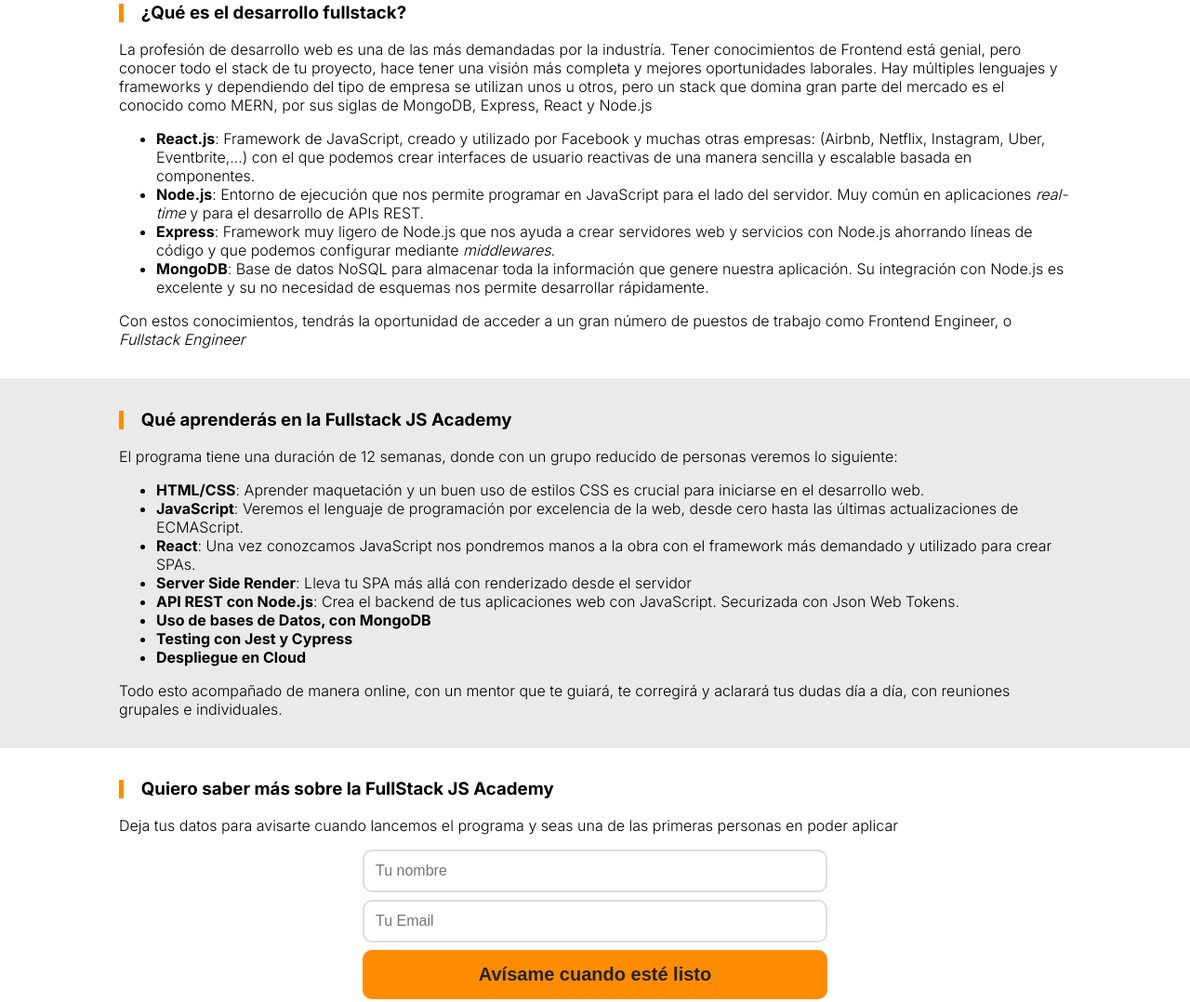
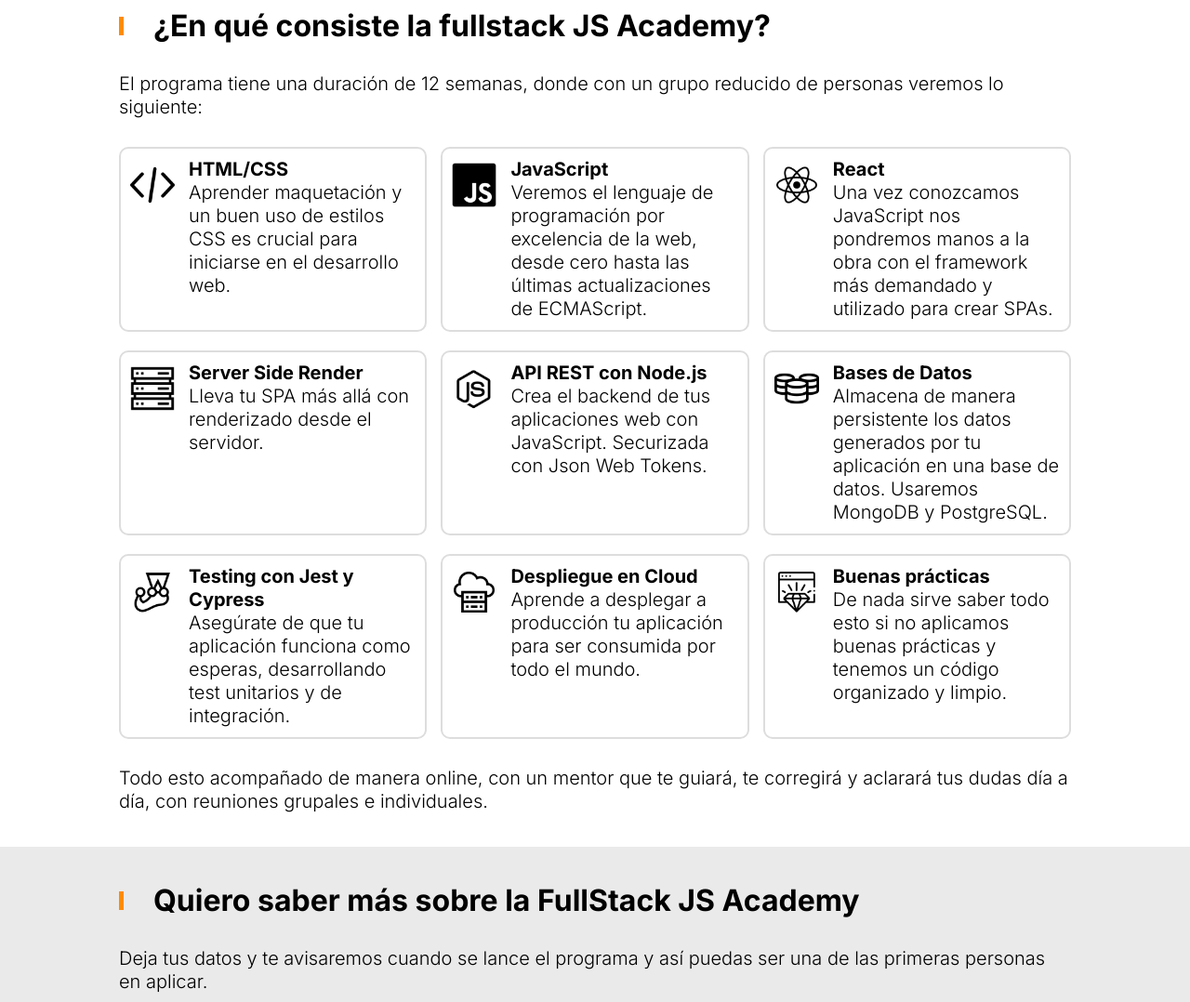
Before and after one commit to fsjs-academy/fsjs--landing-page, a website built with Parcel: page src/index.html in a window 1280 px wide. Shown: the part 738-1816 px from the top of the page at 93% size. Built offline with nearby package versions, Linux system fonts and the light colour scheme.

Commit message:
improving styles and copy

```diff
--- a/src/index.html
+++ b/src/index.html
@@ -15,51 +15,79 @@
           <img src="./img/horizontal_white_bg copy.png" alt="Fulstack JS Academy" />
         </figure>
         <h1 class="Header__title">Aprende Desarrollo Web Fullstack en 12 semanas.</h1>
-        <h2 class="Header__subtitle">Programa formativo online con mentorización donde aprenderás todo lo necesario para crear aplicaciones web con el stack MERN (React.js + Node.js / Express) + MongoDB).</h2>
+        <h2 class="Header__subtitle">Programa formativo online con mentorización donde aprenderás todo lo necesario para crear aplicaciones web con el stack MERN (React.js + Node.js / Express + MongoDB).</h2>
         <a class="btn__cta" href="#join">Quiero más info</a>
       </div>
     </header>
 
     <section>
       <div class="container">
-        <h3 class="Section__title">¿Qué es el desarrollo fullstack?</h3>
-        <p>
-          La profesión de desarrollo web es una de las más demandadas por la industría. Tener conocimientos de Frontend está genial, pero conocer todo el stack de tu proyecto, hace tener una visión más completa y mejores oportunidades laborales. Hay múltiples lenguajes y frameworks y dependiendo del tipo de empresa se utilizan unos u otros, pero un stack que domina gran parte del mercado es el conocido como MERN, por sus siglas de MongoDB, Express, React y Node.js
-        </p>
-        <ul>
-          <li><strong>React.js</strong>: Framework de JavaScript, creado y utilizado por Facebook y muchas otras empresas: (Airbnb, Netflix, Instagram, Uber, Eventbrite,...) con el que podemos crear interfaces de usuario reactivas de una manera sencilla y escalable basada en componentes.</li>
-          <li><strong>Node.js</strong>: Entorno de ejecución que nos permite programar en JavaScript para el lado del servidor. Muy común en aplicaciones <em>real-time</em> y para el desarrollo de APIs REST.</li>
-          <li><strong>Express</strong>: Framework muy ligero de Node.js que nos ayuda a crear servidores web y servicios con Node.js ahorrando líneas de código y que podemos configurar mediante <em>middlewares</em>.</li>
-          <li><strong>MongoDB</strong>: Base de datos NoSQL para almacenar toda la información que genere nuestra aplicación. Su integración con Node.js es excelente y su no necesidad de esquemas nos permite desarrollar rápidamente.</li>
-        </ul>
-        <p>
-          Con estos conocimientos, tendrás la oportunidad de acceder a un gran número de puestos de trabajo como <em></em>Frontend Engineer</em>, o <em>Fullstack Engineer</em>
-        </p>
-      </div>
-    </section>
-
-    <section class="Section__bg-color">
-      <div class="container">
-        <h3 class="Section__title">Qué aprenderás en la Fullstack JS Academy</h3>
+        <h3 class="Section__title">¿En qué consiste la fullstack JS Academy?</h3>
         <p>El programa tiene una duración de 12 semanas, donde con un grupo reducido de personas veremos lo siguiente: </p>
-        <ul>
-          <li><strong>HTML/CSS</strong>: Aprender maquetación y un buen uso de estilos CSS es crucial para iniciarse en el desarrollo web.</li>
-          <li><strong>JavaScript</strong>: Veremos el lenguaje de programación por excelencia de la web, desde cero hasta las últimas actualizaciones de ECMAScript.</li>
-          <li><strong>React</strong>: Una vez conozcamos JavaScript nos pondremos manos a la obra con el framework más demandado y utilizado para crear SPAs.</li>
-          <li><strong>Server Side Render</strong>: Lleva tu SPA más allá con renderizado desde el servidor</li>
-          <li><strong>API REST con Node.js</strong>: Crea el backend de tus aplicaciones web con JavaScript. Securizada con Json Web Tokens.</li>
-          <li><strong>Uso de bases de Datos, con MongoDB</strong></li>
-          <li><strong>Testing con Jest y Cypress</strong></li>
-          <li><strong>Despliegue en Cloud</strong></li>
+        <ul class="CurriculumList">
+          <li class="CurriculumList__item">
+            <img src="./img/icon-code.png" class="CurriculumList__logo"/>
+            <div>
+              <strong>HTML/CSS</strong></br> Aprender maquetación y un buen uso de estilos CSS es crucial para iniciarse en el desarrollo web.
+            </div>
+          </li>
+          <li class="CurriculumList__item">
+            <img src="./img/icon-js.png" class="CurriculumList__logo"/>
+            <div>
+              <strong>JavaScript</strong></br> Veremos el lenguaje de programación por excelencia de la web, desde cero hasta las últimas actualizaciones de ECMAScript.
+            </div>
+          </li>
+          <li class="CurriculumList__item">
+            <img src="./img/icon-react.png" class="CurriculumList__logo"/>
+            <div>
+              <strong>React</strong></br> Una vez conozcamos JavaScript nos pondremos manos a la obra con el framework más demandado y utilizado para crear SPAs.
+            </div>
+          </li>
+          <li class="CurriculumList__item">
+            <img src="./img/icon-ssr.png" class="CurriculumList__logo"/>
+            <div>
+              <strong>Server Side Render</strong></br> Lleva tu SPA más allá con renderizado desde el servidor.
+            </div>
+          </li>
+          <li class="CurriculumList__item">
+            <img src="./img/icon-node.png" class="CurriculumList__logo"/>
+            <div>
+              <strong>API REST con Node.js</strong></br> Crea el backend de tus aplicaciones web con JavaScript. Securizada con Json Web Tokens.
+            </div>
+          </li>
+          <li class="CurriculumList__item">
+            <img src="./img/icon-bd.png" class="CurriculumList__logo"/>
+            <div>
+              <strong>Bases de Datos</strong></br> Almacena de manera persistente los datos generados por tu aplicación en una base de datos. Usaremos MongoDB y PostgreSQL.
+            </div>
+          </li>
+          <li class="CurriculumList__item">
+            <img src="./img/icon-test.png" class="CurriculumList__logo"/>
+            <div>
+              <strong>Testing con Jest y Cypress</strong> </br>Asegúrate de que tu aplicación funciona como esperas, desarrollando test unitarios y de integración.
+            </div>
+          </li>
+          <li class="CurriculumList__item">
+            <img src="./img/icon-deploy.png" class="CurriculumList__logo"/>
+            <div>
+              <strong>Despliegue en Cloud</strong> </br>Aprende a desplegar a producción tu aplicación para ser consumida por todo el mundo.
+            </div>
+          </li>
+          <li class="CurriculumList__item">
+            <img src="./img/icon-clean.png" class="CurriculumList__logo"/>
+            <div>
+              <strong>Buenas prácticas</strong></br> De nada sirve saber todo esto si no aplicamos buenas prácticas y tenemos un código organizado y limpio.
+            </div>
+          </li>
         </ul>
         <p>Todo esto acompañado de manera online, con un mentor que te guiará, te corregirá y aclarará tus dudas día a día, con reuniones grupales e individuales.</p>
       </div>
     </section>
 
-    <section>
+    <section class="Section__bg-color">
       <div class="container" id="join">
         <h3 class="Section__title">Quiero saber más sobre la FullStack JS Academy</h3>
-        <p>Deja tus datos para avisarte cuando lancemos el programa y seas una de las primeras personas en poder aplicar</p>
+        <p>Deja tus datos y te avisaremos cuando se lance el programa y así puedas ser una de las primeras personas en aplicar.</p>
         <form class="Form"action="https://app.mailerlite.com/webforms/submit/u9j1r9" data-code="u9j1r9" method="post">
           <input type="text" class="Form__input" data-inputmask="" name="fields[name]" placeholder="Tu nombre" autocomplete="name">
           <input type="email" class="Form__input" data-inputmask="" name="fields[email]" placeholder="Tu Email" autocomplete="email">
@@ -80,7 +108,7 @@
             <h4 class="Instructor__title">Senior Frontend Engineer y Google Developer Expert en Tecnologías Web</h4>
             <p>Seré tu mentor e instructor en este programa formativo.</p>
             <p>
-              He trabajado durante más de 8 años en diversos proyectos relacionados con el desarrollo web, ya fuera como freelance para varios clientes, en mi propia startup, y para otras empresas como Google, IBM Research o Eventbrite.
+              He trabajado durante más de 8 años en como Desarrollador Web en empresas como Eventbrite, IBM Research y Google,también cofundé mi propia Startup y trabajé como freelance en diversos proyectos.
             </p>
             <p>Paralelamente divulgo contenido relacionado con las tecnologías web en mi blog, canal de Youtube y Twitch.</p>
           </div>
@@ -140,6 +168,13 @@
       </div>
     </section>
 
+    <section class="Section__bg-color">
+      <div class="container">
+        <h3 class="Section__heading">Conviérte en Desarrollador/a Fullstack con JavaScript y crece profesionalmente.</h3>
+        <a href="#join" class="btn__cta btn--center">Quiero saber más</a>
+      </div>
+    </section>
+
     <footer class="Footer">
       <p class="Footer__text">Copyright &copy; • Fullstack JS Academy es un producto de OSOMSOFT OÜ • Todos los derechos reservados</p>
     </footer>
--- a/src/styles.css
+++ b/src/styles.css
@@ -24,6 +24,10 @@
   background-color: darkorange;
   border-radius: 10px;
 }
+.btn--center {
+  display: block !important;
+  margin: 0 auto;
+}
 
 .Photo--instructor {
   width: 250px;
@@ -48,7 +52,6 @@
 }
 
 
-
 .Header {
   background-color: #222;
   color: #fafafa;
@@ -70,10 +73,34 @@
   line-height: 1.5em;;
 }
 
+.CurriculumList {
+  padding-left: 0;
+}
+.CurriculumList__item {
+  list-style-type: none;
+  border: 2px solid #ddd;
+  margin: 0.5em 0;
+  padding: 0.5em;
+  border-radius: 10px;
+  display: flex;
+}
+.CurriculumList__logo {
+  width: auto;
+  height: 48px;
+  margin: 0;
+  padding: 0.25em 0.75em 0.25em 0;
+}
+
 
 .Section__title {
   border-left: 5px solid darkorange;
-  padding-left: 1em;;
+  padding-left: 1em;
+  margin-bottom: 1.25em;
+}
+.Section__heading {
+  text-align: center;
+  font-size: 2em;
+  line-height: 1.5em;
 }
 .Section__bg-color {
   background-color: #eaeaea;
@@ -164,6 +191,15 @@
     font-size: 2em;
   }
 
+  .CurriculumList {
+    display: flex;
+    flex-wrap: wrap;
+    justify-content: space-between;
+  }
+  .CurriculumList__item {
+    width: 30%;
+  }
+
   .btn__cta {
     display: inline-block;
     width: 450px;
@@ -195,6 +231,11 @@
 }
 
 @media (min-width: 1120px) {
+  p {
+    font-size: 1.25em;
+    line-height: 1.25em;
+  }
+
   .Header__logo {
     margin: 3em 0;
     width: 512px;
@@ -215,6 +256,15 @@
     max-width: 1024px;
   }
 
+  .CurriculumList {
+    font-size: 1.25em;
+    line-height: 1.25em;
+  }
+
+  .Section__title {
+    font-size: 2em;
+  }
+
   .Photo--companies__item {
     width: 175px;
   }
```
Also changed, not shown: src/img/icon-bd.png (added), src/img/icon-clean.png (added), src/img/icon-code.png (added), src/img/icon-deploy.png (added), src/img/icon-js.png (added), src/img/icon-node.png (added), src/img/icon-react.png (added), src/img/icon-ssr.png (added), src/img/icon-test.png (added).
